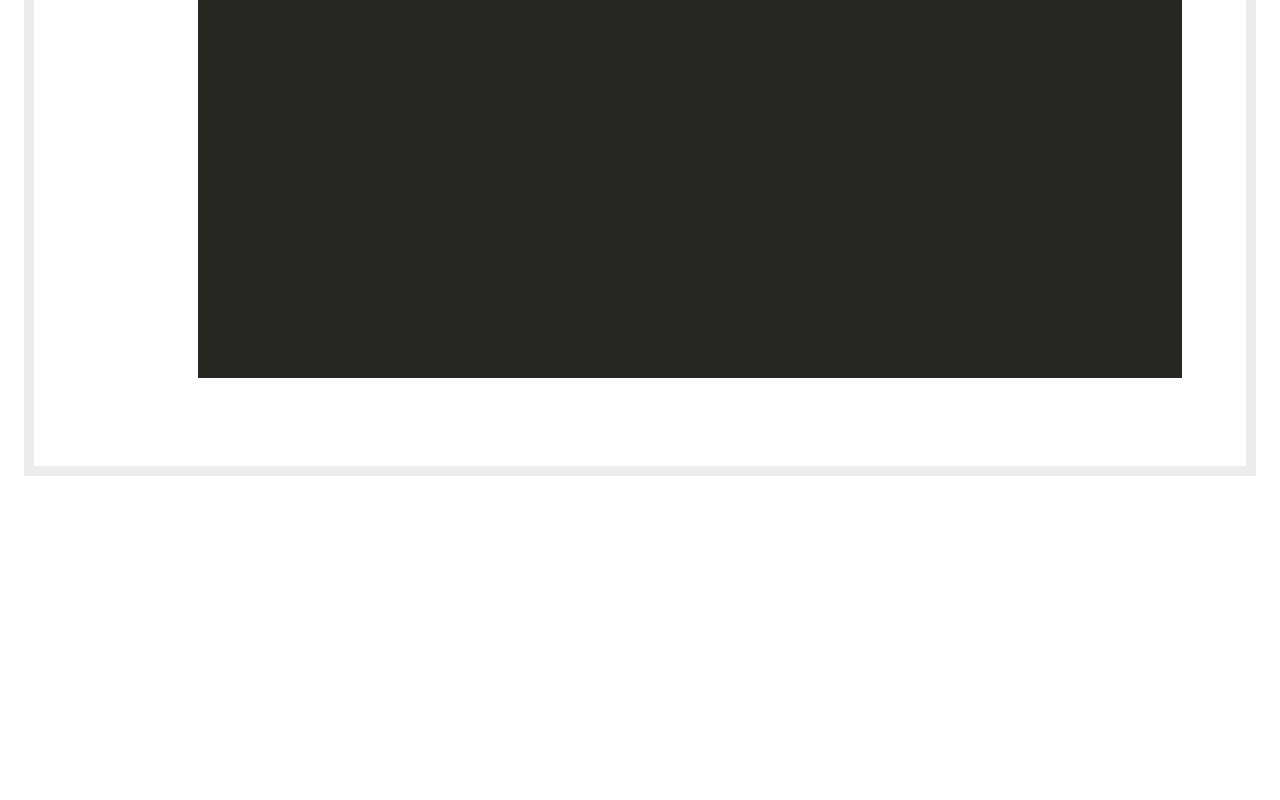
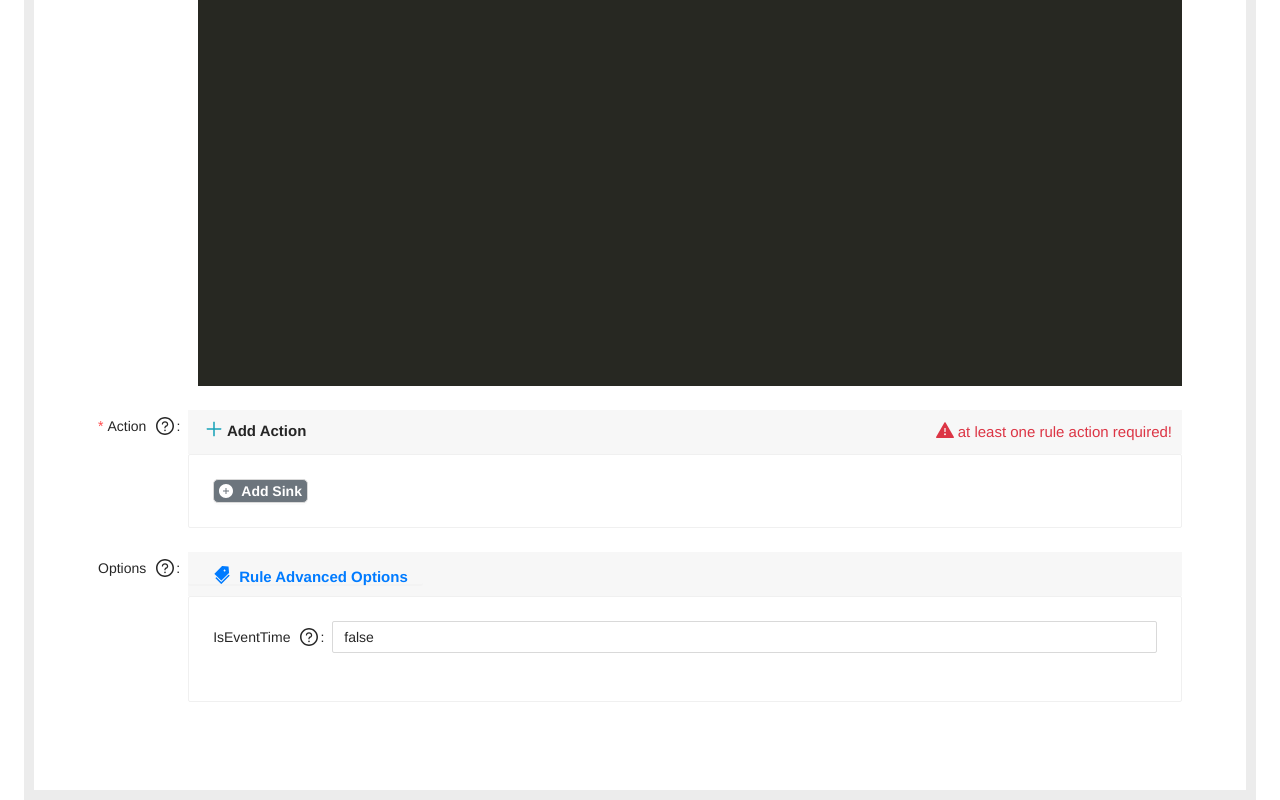
Before and after one commit to yyb2000/edgex-ui-rule-engine, a Vue app: page /#/rule/addRule in a window 1280 px wide. Shown: the part 366-1166 px from the top of the page. Before the commit the page ends 842 px from the top, so only its background shows below. Built offline with nearby package versions, Linux system fonts and the light colour scheme.

Commit message:
feat: advancedOptions

```diff
--- a/src/components/AddRule.vue
+++ b/src/components/AddRule.vue
@@ -44,7 +44,7 @@
               </a-form-item>
 
 <!--              TODO-->
-<!--              将sql编辑器内容与表单绑定-->
+<!--              将sql编辑器内容与表单绑定 不作为表单存在，而是后续this.rule.sql = this.sqlEditor.getValue()将编辑器内容赋值给rule对应部分 需要单独写validate函数进行校验-->
               <a-form-item
                 name="ruleSql"
                 :rules="[{required: true, message: 'SQL can\'t be empty!'}]"
@@ -59,9 +59,9 @@
                   </a-popover>
                 </template>
 
-                <div class="card-header" style="background: #00000008; height: 36px">
+                <div class="card-header" style="background: #00000008; height: 44px">
                   <span style="font-weight: bold; font-size: 15px">
-                    <console-sql-outlined style="color: cornflowerblue; padding-left: 10px; padding-top: 10px; font-size: large"/>
+                    <console-sql-outlined style="color: cornflowerblue; padding-left: 17px; padding-top: 10px; font-size: large"/>
                     SQL Editor
                   </span>
                   <span style="float: right; color: #DC3545; font-size: 15px; padding-right: 10px; padding-top: 10px">
@@ -83,7 +83,49 @@
                 </SqlEditor>
               </a-form-item>
 
+              <a-form-item
+                name="ruleActions"
+                :rules="[{required: true, message: 'At least one rule action required!'}]"
+              >
+                <template #label>
+                  <span style="margin-right: 10px">Action</span>
+                  <a-popover title="tips" trigger="hover" placement="right">
+                    <template #content>
+                      <p style="width: 274px">where the sql result data sent to.</p>
+                    </template>
+                    <question-circle-outlined style="font-size: large"/>
+                  </a-popover>
+                </template>
+                <div class="card-header" style="background: #00000008; height: 44px">
+                  <span style="font-weight: bold; font-size: 15px">
+                    <plus-outlined style="color: #17A2B8; padding-left: 17px; padding-top: 10px; font-size: large"/>
+                    Add Action
+                  </span>
+                  <span style="float: right; color: #DC3545; font-size: 15px; padding-right: 10px; padding-top: 10px">
+                    <warning-filled style="color: #DC3545; font-size: large"/>
+                    at least one rule action required!
+                  </span>
+                </div>
+                <div class="card-body">
+                  <sink-list></sink-list>
+                </div>
 
+              </a-form-item>
+
+              <a-form-item
+                  name="advancedOptions"
+              >
+                <template #label>
+                  <span style="margin-right: 10px">Options</span>
+                  <a-popover title="tips" trigger="hover" placement="right">
+                    <template #content>
+                      <p style="width: 274px">Advanced Options</p>
+                    </template>
+                    <question-circle-outlined style="font-size: large"/>
+                  </a-popover>
+                </template>
+                <rule-advanced-options></rule-advanced-options>
+              </a-form-item>
             </a-form>
           </div>
         </div>
@@ -97,10 +139,14 @@ import {defineComponent, ref, reactive} from 'vue';
 import {PlusOutlined, SaveFilled, HomeFilled, QuestionCircleOutlined, MenuUnfoldOutlined, ConsoleSqlOutlined, WarningFilled} from '@ant-design/icons-vue';
 import SqlEditor from "@/components/SqlEditor";
 import StreamList from "@/components/StreamList";
+import SinkList from "@/components/sinks/SinkList";
+import RuleAdvancedOptions from "@/components/RuleAdvancedOptions";
 
 export default defineComponent({
   name: "AddRule",
   components :{
+    RuleAdvancedOptions,
+    SinkList,
     StreamList,
     SqlEditor,
     PlusOutlined,
--- /dev/null
+++ b/src/components/RuleAdvancedOptions.vue
@@ -0,0 +1,59 @@
+<template>
+  <div class="card-header" style="background: #00000008; height: 44px" aria-controls="collapse-rule-opts">
+    <a-button style="border: none; background: none" @click="collapseToggle">
+      <template #icon><tags-filled style="color: #007BFF; padding-left: 10px; padding-top: 10px; font-size: large"/></template>
+      <span style="font-weight: bold; font-size: 15px; color: #007BFF">
+        Rule Advanced Options
+      </span>
+    </a-button>
+  </div>
+
+  <a-card id="collapse-rule-opts">
+    <a-form
+      :model="advancedForm"
+      name="advanced"
+    >
+
+      <a-form-item
+          name="eventTime"
+      >
+        <template #label>
+          <span style="margin-right: 10px">IsEventTime</span>
+          <a-popover title="format tips" trigger="hover" placement="right">
+            <template #content>
+              <p style="width: 274px">Whether to use event time or processing time as the timestamp for an event. If event time is used, the timestamp will be extracted from the payload. The timestamp filed must be specified by the stream definition.</p>
+            </template>
+            <question-circle-outlined style="font-size: large"/>
+          </a-popover>
+        </template>
+        <a-input v-model:value="ruleOptions.isEventTime"></a-input>
+      </a-form-item>
+    </a-form>
+  </a-card>
+</template>
+
+<script>
+import {defineComponent, reactive} from 'vue';
+import {TagsFilled, QuestionCircleOutlined} from '@ant-design/icons-vue';
+
+export default defineComponent({
+  name: "RuleAdvancedOptions",
+  components: {
+    TagsFilled,
+    QuestionCircleOutlined
+  },
+  setup(){
+    const ruleOptions = reactive({
+      isEventTime: 'false'
+    });
+
+    return {
+      ruleOptions
+    }
+  }
+})
+</script>
+
+<style scoped>
+
+</style>
--- /dev/null
+++ b/src/components/sinks/SinkList.vue
@@ -0,0 +1,26 @@
+<template>
+  <a-card>
+    <a-button :size="'small'" style="background: #6C757D; padding: 0 5px; border-radius: 5px" @click="addSinkTransfer">
+      <template #icon><plus-circle-filled style="color: white" /></template>
+      <span style="font-weight: bold; color: white;">Add Sink</span>
+    </a-button>
+  </a-card>
+
+</template>
+
+<script>
+import {defineComponent} from 'vue';
+import {PlusCircleFilled} from '@ant-design/icons-vue';
+
+
+export default defineComponent({
+  name: "SinkList",
+  components: {
+    PlusCircleFilled
+  }
+})
+</script>
+
+<style scoped>
+
+</style>
```
